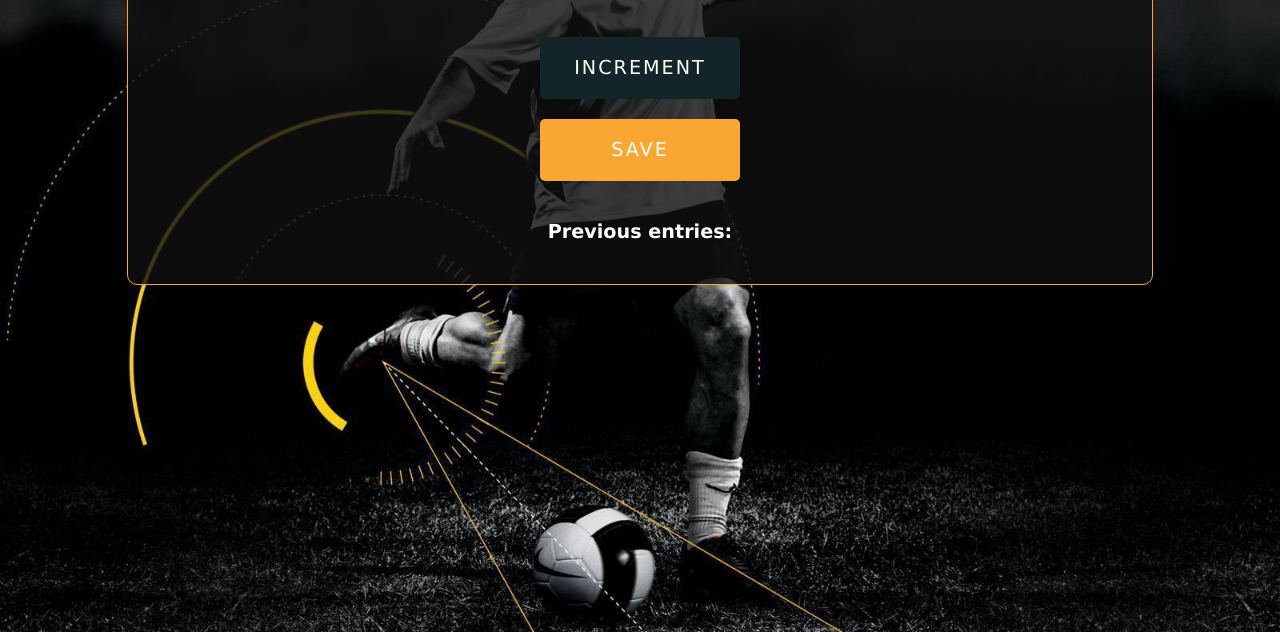
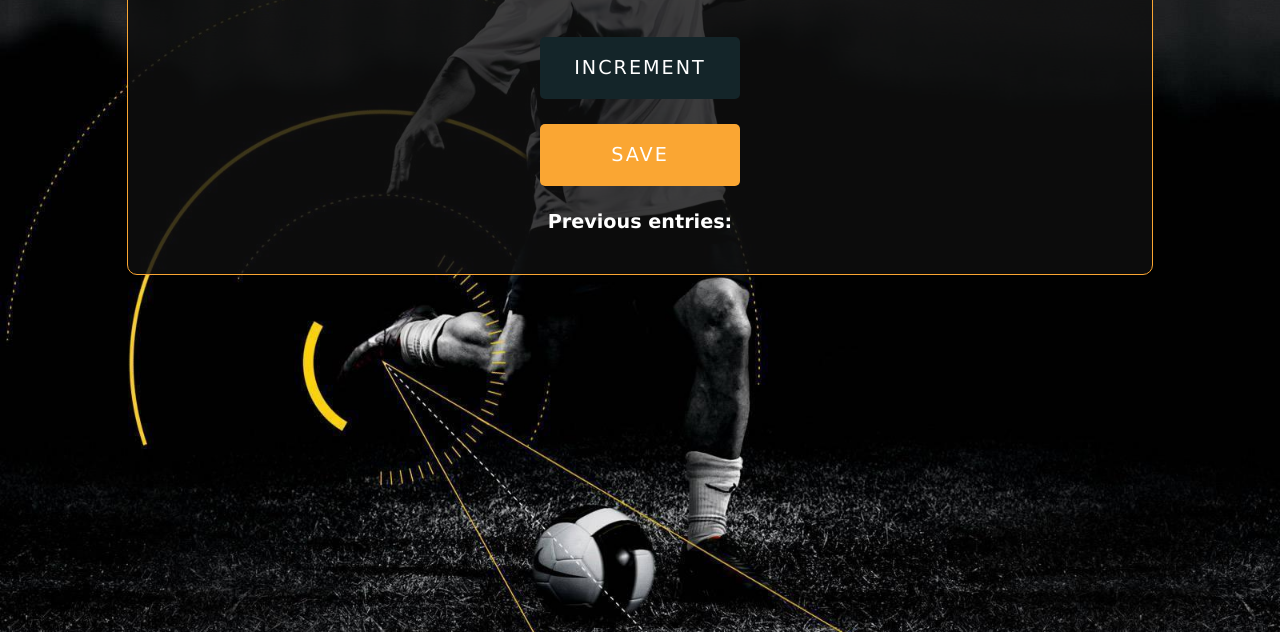
Before and after one commit to gabmartires/soccer-stats, a plain HTML site: page index.html in a window 1280 px wide. Shown: the part 268-900 px from the top of the page. Drawn offline with nearby package versions, Linux system fonts and the light colour scheme.

Commit message:
CSS elements updates

```diff
--- a/index.css
+++ b/index.css
@@ -47,7 +47,7 @@ button {
     letter-spacing: 2px;
     display: block;
     margin: auto;
-    margin-bottom: 20px;
+    margin-bottom: 25px;
 }
 
 #save-btn {
@@ -56,12 +56,13 @@ button {
     letter-spacing: 2px;
     display: block;
     margin: auto;
-    margin-bottom: 40px;
+    margin-bottom: 25px;
 }
 
 #save-el {
     font-size: 1.2em;
     color: #fff;
     margin: auto;
-    padding-bottom: 40px;
+    margin-bottom: 40px;
+    padding: 0 70px;
 }
```
